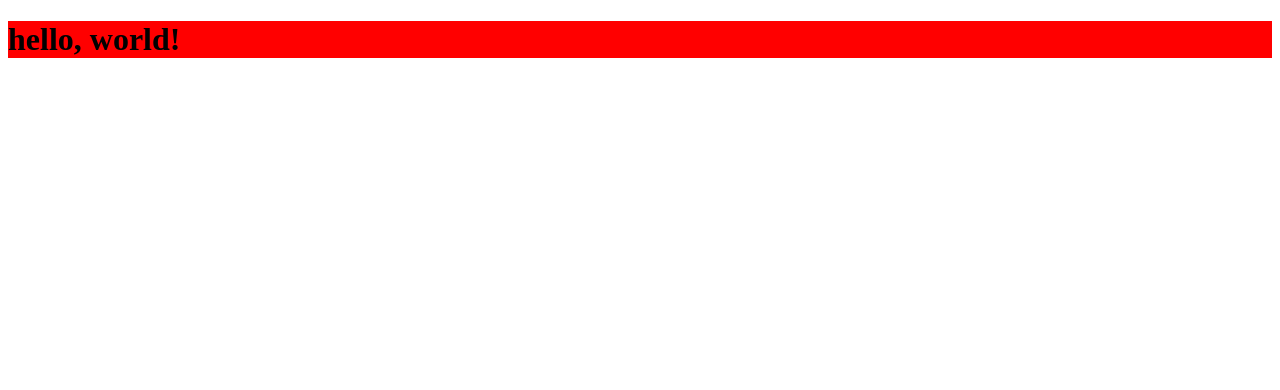
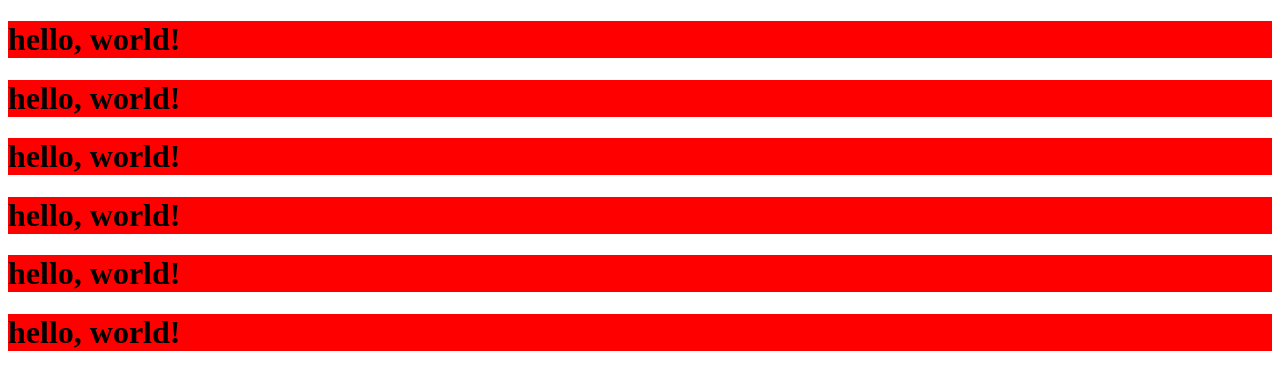
Before and after one commit to voshodz/virtual-keyboard, a plain HTML site: page index.html in a window 1280 px wide. Drawn offline with Linux system fonts and the light colour scheme.

Commit message:
update: index html updated

```diff
--- a/index.html
+++ b/index.html
@@ -10,5 +10,11 @@
 
 <body>
     <h1>hello, world!</h1>
+    <h1>hello, world!</h1>
+    <h1>hello, world!</h1>
+    <h1>hello, world!</h1>
+    <h1>hello, world!</h1>
+
+    <h1>hello, world!</h1>
 </body>
 </html>
```
